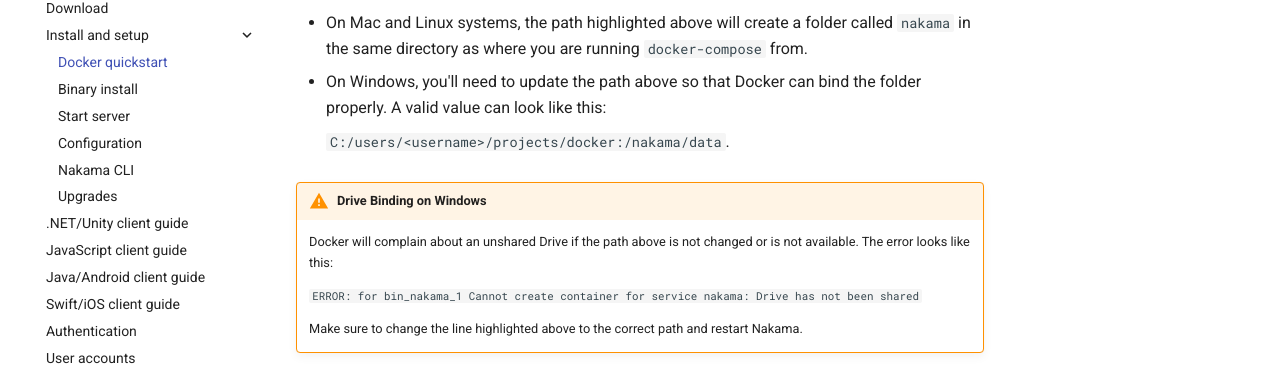
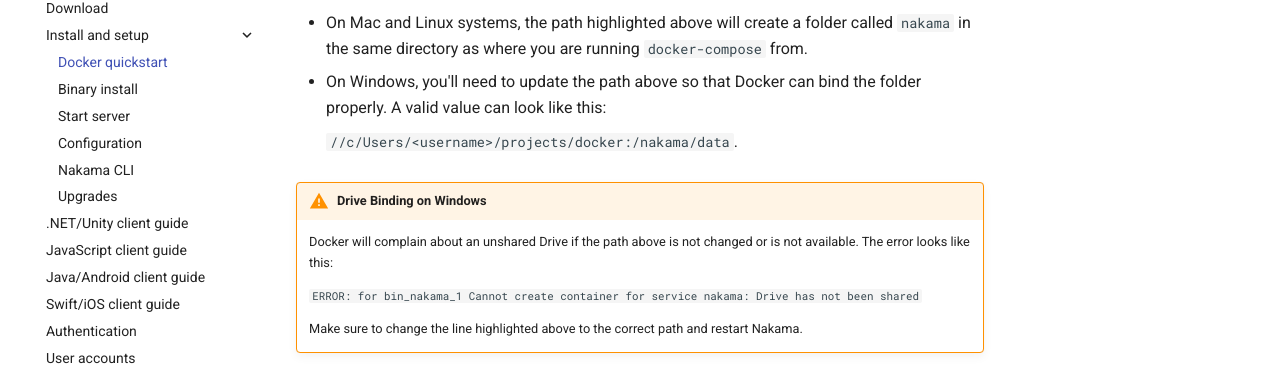
Before and after one commit to heroiclabs/nakama-docs, an MkDocs documentation site: the page built from docs/install-docker-quickstart.md, in a window 1280 px wide and 900 px high, scrolled down 3181 px. Shown: the part 127-493 px from the top of the window. Built offline with MkDocs 1.6.1 and Material for MkDocs 9.7.7, drawn with Linux system fonts in a browser that asks for light colours; comment, search, counter and statistics services are not loaded; old or Windows-style settings are respelled for this version of MkDocs.

```diff
--- a/docs/install-docker-quickstart.md
+++ b/docs/install-docker-quickstart.md
@@ -162,7 +162,7 @@ For development purposes, we suggest that you bind a folder in the local machine
 - On Mac and Linux systems, the path highlighted above will create a folder called `nakama` in the same directory as where you are running `docker-compose` from.
 - On Windows, you'll need to update the path above so that Docker can bind the folder properly. A valid value can look like this:
 
-    `C:/users/<username>/projects/docker:/nakama/data`.
+    `//c/Users/<username>/projects/docker:/nakama/data`.
 
 !!! warning "Drive Binding on Windows"
     Docker will complain about an unshared Drive if the path above is not changed or is not available. The error looks like this:
```
Also changed, not shown: docs/runtime-code-basics.md (+1 -1 lines).
